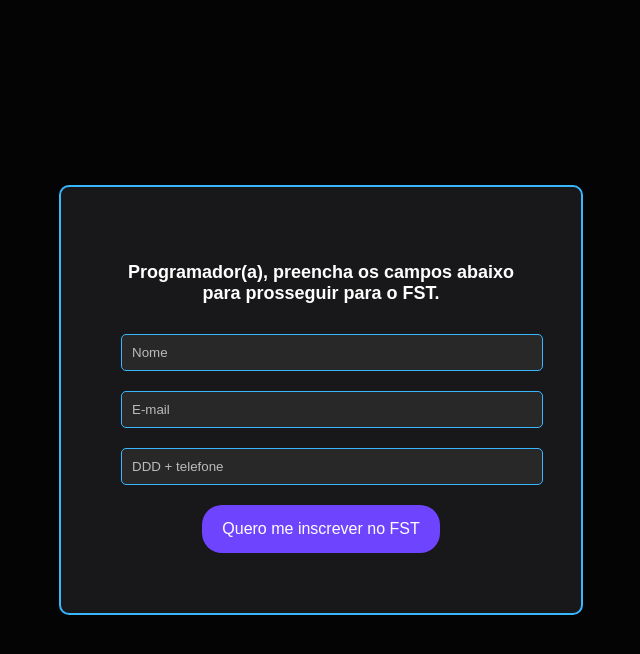
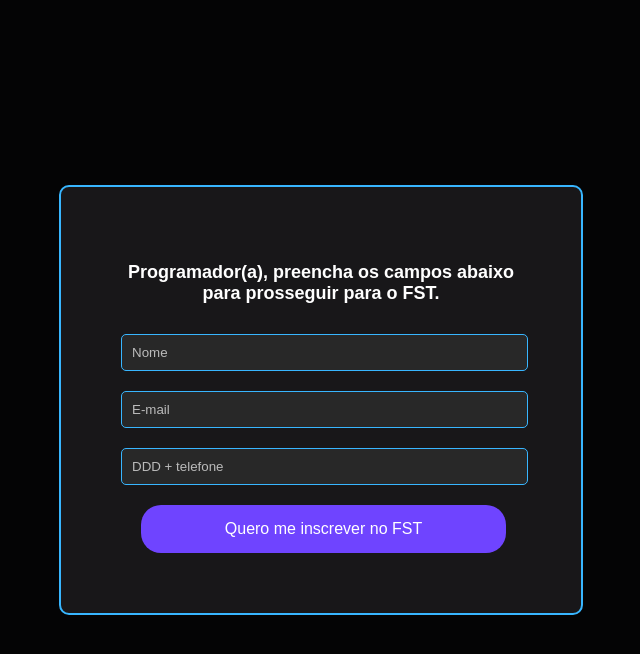
Before and after one commit to abreuclariana/tipscode-modal, a plain HTML site: page index.html in a window 1280 px wide. Both pictures are taken after a click on the button "Quero me inscrever no FST". Shown: the whole page, without its empty margins (319-959 px from the left). Drawn offline with Linux system fonts and the light colour scheme.

Commit message:
Ajustes na centralização do Modal TipsCode

```diff
--- a/index.css
+++ b/index.css
@@ -20,8 +20,8 @@ body {
   font-size: 16px;
   margin-top: 10px;
   border-radius: 20px;
-  cursor: pointer;
-  transition: background-color 0.3s;
+  margin-left: 20px;
+
 }
 
 .btn:hover {
@@ -49,12 +49,21 @@ body {
   width: 90%;
   max-width: 400px;
   text-align: center;
+
 }
 
 .modal-content h2 {
   margin-bottom: 20px;
   font-size: 18px;
 }
+
+.form{
+  display: flex;
+  flex-direction: column;
+  justify-content: center;
+  margin-right: 15px;
+}
+
 
 .modal-content input {
   width: 100%;
@@ -64,6 +73,7 @@ body {
   border-radius: 5px;
   background-color: #282828;
   color: #fff;
+
 }
 
 .modal-content input::placeholder {
--- a/index.html
+++ b/index.html
@@ -15,7 +15,7 @@
     <div class="modal-content">
         <span id="closeModal" class="close"></span>
       <h2>Programador(a), preencha os campos abaixo para prosseguir para o FST.</h2>
-      <form>
+      <form class="form">
         <input type="text" placeholder="Nome" required>
         <input type="email" placeholder="E-mail" required>
         <input type="tel" placeholder="DDD + telefone" required>
--- a/index.js
+++ b/index.js
@@ -16,7 +16,7 @@ closeModal.addEventListener("click", () => {
 // Fechar o modal ao clicar fora do conteúdo
 window.addEventListener("click", (event) => {
   if (event.target === modal) { // target: se refere ao elemento que foi realmente clicado.
-    modal.style.display = "none"; // serve para esconder o modal "o fundo escuro fora do conteúdo"
+    modal.style.display = "none"; // serve para esconder o modal quando clicado "o fundo escuro fora do conteúdo"
   }
 });
 
```
